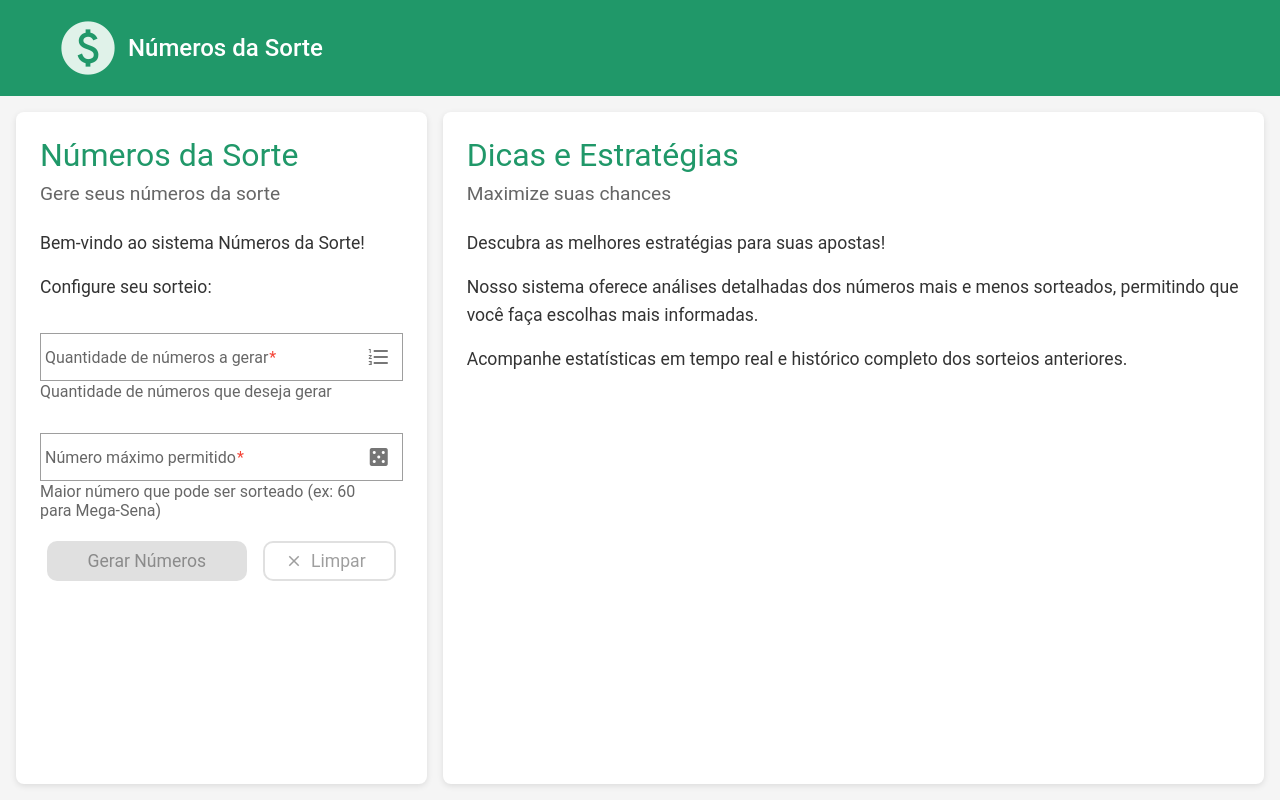
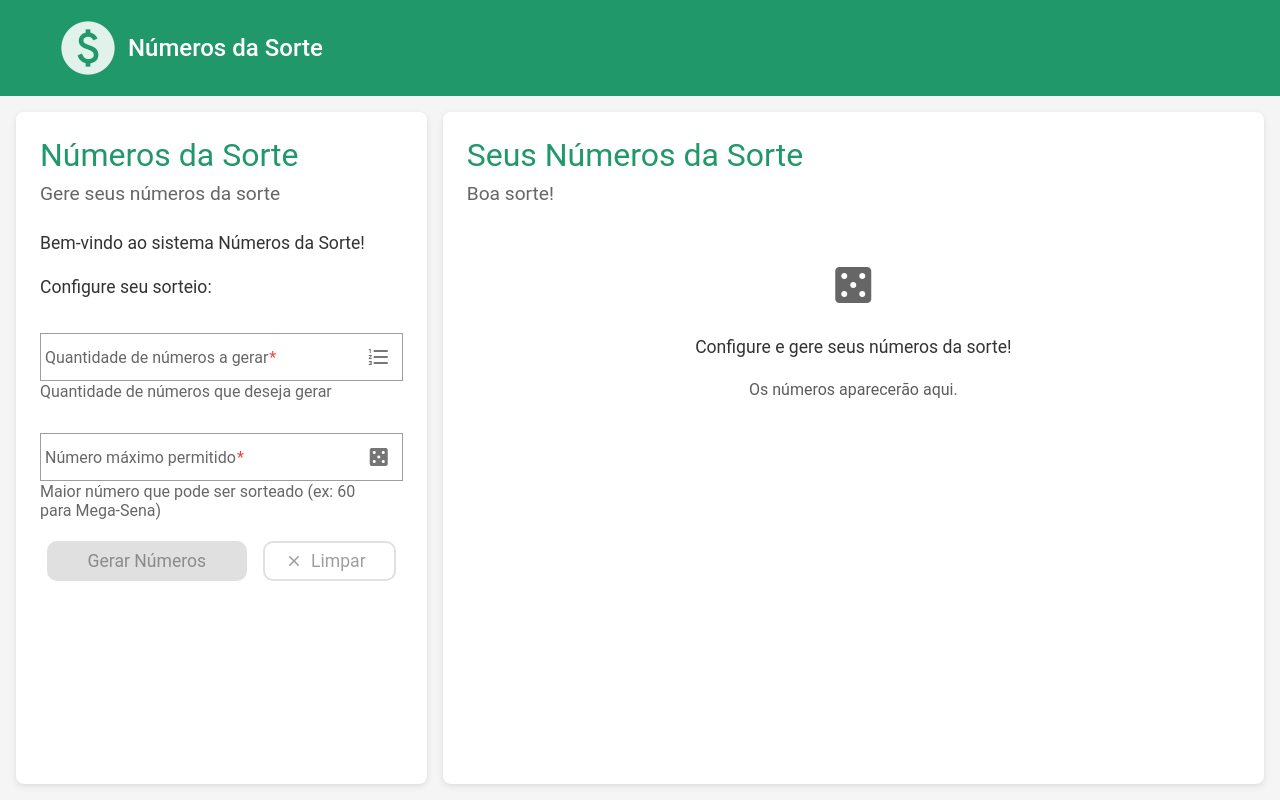
Before and after one commit to harrissondutra/numeros-da-sorte, an Angular app: page / in a window 1280 px wide. Built offline with nearby package versions, Linux system fonts and the light colour scheme.

Commit message:
Método para gerar os números

```diff
--- a/src/app/pages/home/home.html
+++ b/src/app/pages/home/home.html
@@ -86,19 +86,25 @@
       </mat-card-content>
     </mat-card>
 
-    <!-- Card 2 - Dicas e Estratégias -->
-    <!-- Este card ocupa 2/3 da tela (definido no SCSS como flex: 2) -->
+    <!-- Card 2 - Números Gerados -->
     <mat-card class="content-card">
       <mat-card-header>
-        <!-- Altere os títulos abaixo conforme necessário -->
-        <mat-card-title>Dicas e Estratégias</mat-card-title>
-        <mat-card-subtitle>Maximize suas chances</mat-card-subtitle>
+        <mat-card-title>Seus Números da Sorte</mat-card-title>
+        <mat-card-subtitle>Boa sorte!</mat-card-subtitle>
       </mat-card-header>
+
       <mat-card-content>
-        <!-- Altere os textos abaixo conforme necessário -->
-        <p>Descubra as melhores estratégias para suas apostas!</p>
-        <p>Nosso sistema oferece análises detalhadas dos números mais e menos sorteados, permitindo que você faça escolhas mais informadas.</p>
-        <p>Acompanhe estatísticas em tempo real e histórico completo dos sorteios anteriores.</p>
+        <div class="numeros-container" *ngIf="numerosGerados && numerosGerados.length > 0">
+          <div class="numero-circulo" *ngFor="let numero of numerosGerados">
+            {{ numero }}
+          </div>
+        </div>
+
+        <div class="mensagem-inicial" *ngIf="!numerosGerados || numerosGerados.length === 0">
+          <mat-icon>casino</mat-icon>
+          <p>Configure e gere seus números da sorte!</p>
+          <p>Os números aparecerão aqui.</p>
+        </div>
       </mat-card-content>
     </mat-card>
   </div>
--- a/src/app/pages/home/home.scss
+++ b/src/app/pages/home/home.scss
@@ -218,10 +218,69 @@
 
       // Material Card 2 - Card da direita
       &:last-child {
-        flex: 2; // Segundo card ocupa 2 partes (2/3 da tela)
+        flex: 2;
 
         @media (max-width: 768px) {
           flex: 1;
+        }
+
+        .numeros-container {
+          display: flex;
+          flex-wrap: wrap;
+          gap: 1rem;
+          justify-content: center;
+          padding: 1rem 0;
+
+          .numero-circulo {
+            display: flex;
+            align-items: center;
+            justify-content: center;
+            width: 3.5rem;
+            height: 3.5rem;
+            border-radius: 50%;
+            background-color: #209869;
+            color: white;
+            font-size: 1.25rem;
+            font-weight: 500;
+            transition: transform 0.2s ease;
+
+            &:hover {
+              transform: scale(1.1);
+            }
+
+            @media (max-width: 480px) {
+              width: 3rem;
+              height: 3rem;
+              font-size: 1.1rem;
+            }
+          }
+        }
+
+        .mensagem-inicial {
+          display: flex;
+          flex-direction: column;
+          align-items: center;
+          justify-content: center;
+          padding: 2rem;
+          text-align: center;
+          color: rgba(0, 0, 0, 0.6);
+
+          mat-icon {
+            font-size: 3rem;
+            width: 3rem;
+            height: 3rem;
+            margin-bottom: 1rem;
+          }
+
+          p {
+            margin: 0.5rem 0;
+            font-size: 1.1rem;
+
+            &:last-child {
+              font-size: 1rem;
+              opacity: 0.8;
+            }
+          }
         }
       }
 
--- a/src/app/pages/home/home.ts
+++ b/src/app/pages/home/home.ts
@@ -1,4 +1,5 @@
 import { Component } from '@angular/core';
+import { CommonModule } from '@angular/common';
 import { ToolbarComponent } from '../../components/toolbar/toolbar';
 import { MatCardModule } from '@angular/material/card';
 import { MatFormFieldModule } from '@angular/material/form-field';
@@ -13,6 +14,7 @@ import { MatSnackBar, MatSnackBarModule } from '@angular/material/snack-bar';
   selector: 'app-home',
   standalone: true,
   imports: [
+    CommonModule,
     ToolbarComponent,
     MatCardModule,
     MatFormFieldModule,
```
